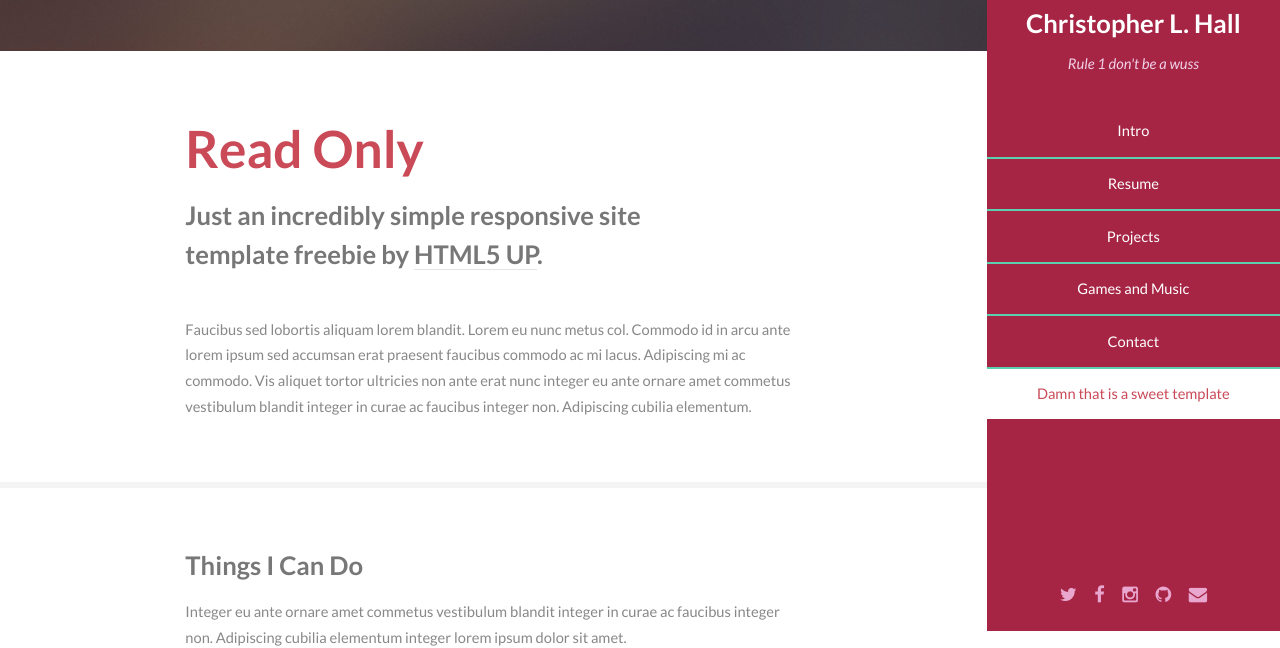
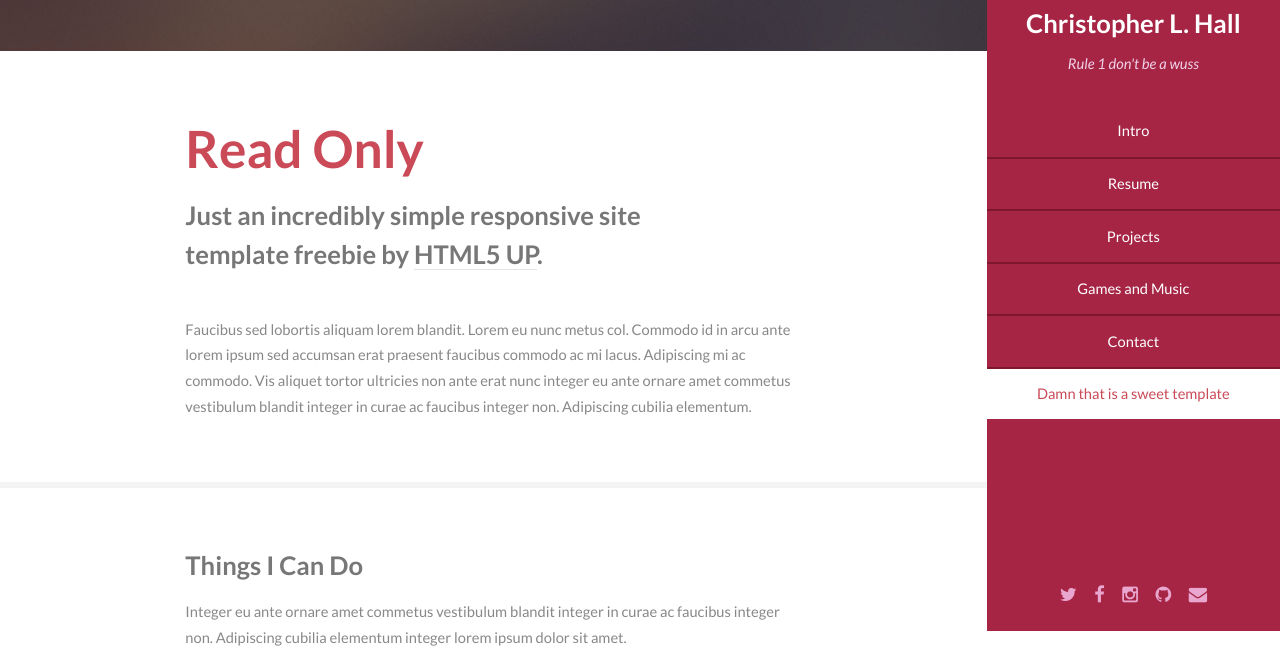
Before and after one commit to ChrisLHall/MySite, a plain HTML site: page index.html in a window 1280 px wide. Shown: the part 169-817 px from the top of the page. Drawn offline with Linux system fonts and the light colour scheme.

Commit message:
One last color change.

```diff
--- a/css/style.css
+++ b/css/style.css
@@ -987,7 +987,7 @@
 		}
 
 			#header > nav ul li {
-				border-top: solid 2px #5ccfb0;
+				border-top: solid 2px #7f172c;
 				display: block;
 				padding: 0;
 			}
```
